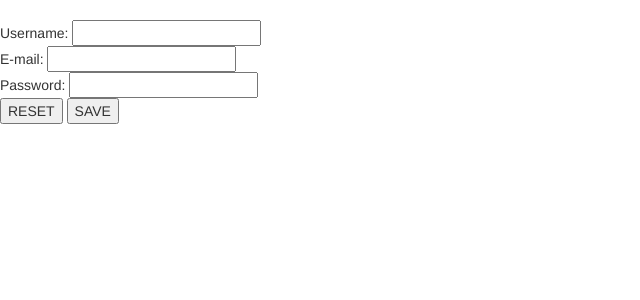
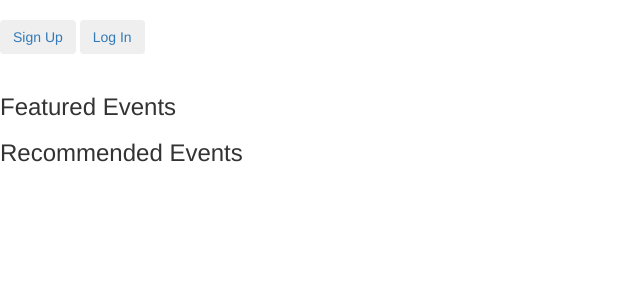
Before and after one commit to huntreslogan/ThisWeekend, a Flask app: page / in a window 1280 px wide. Shown: the top 300 px of the page, without its empty margins (0-640 px from the left). Run offline with Flask 2, Linux system fonts and the light colour scheme; some libraries are stand-ins or nearby versions.

Commit message:
Applying best practice for controllers and building home page

```diff
--- a/server.py
+++ b/server.py
@@ -107,6 +107,7 @@ def login():
   print data
   return "Yay!"
 
+
 if __name__=="__main__":
     # json_my_data()
     # gimme_some_deets(2)
--- a/static/css/app.css
+++ b/static/css/app.css
@@ -97,3 +97,7 @@ ul.specs dt {
 h1 {
   border-bottom: 1px solid gray;
 }
+
+.homebtns {
+  display: inline-block;
+}
--- a/static/js/app.js
+++ b/static/js/app.js
@@ -16,6 +16,10 @@ myApp.config(['$routeProvider',
         templateUrl: '/static/partials/home.html',
         controller: 'HomeCtrl',
       }).
+      when('/signup', {
+        templateUrl: '/static/partials/signup.html',
+        controller:'SignupCtrl'
+      }).
       when('/events', {
         templateUrl: '/static/partials/eventList.html',
         controller: 'EventListCtrl'
@@ -27,4 +31,6 @@ myApp.config(['$routeProvider',
       otherwise({
         redirectTo: '/home'
       });
-  }]);
+  }
+]
+);
--- a/static/partials/eventDetails.html
+++ b/static/partials/eventDetails.html
@@ -1,6 +1,6 @@
 
  <button
-  <div ng-controller="EventListCtrl">
+  <div ng-controller="EventListCtrl as ctrl">
   <ul>
     <li><a href="#/events">Event List</a></li>
     <!-- <li><a href="#/eventDetails">Event Details</a></li> -->
@@ -8,3 +8,4 @@
   <ul>
   </div>
 <h1>{{eventdetail.title}}</h1>
+Date : {{'2015-10-31' | date: 'medium'}}
--- a/static/partials/eventList.html
+++ b/static/partials/eventList.html
@@ -1,4 +1,4 @@
-<div class="container-fluid menu">
+<div class="container-fluid menu" ng-controller="EventListCtrl as ctrl">
 <div class="row">
   <div class="col-md-2">
     <!--Sidebar content-->
--- a/static/partials/home.html
+++ b/static/partials/home.html
@@ -1,17 +1,6 @@
-<div>
-  <form novalidate class="css-form">
+<div ng-controller="HomeCtrl as ctrl">
+<h3>Featured Events</h3>
 
-<b ng-show="wrongpassword">Wrong Password</b>
+<h3>Recommended Events</h3>
 
-    Username:
-      <input type="text" ng-model="user.name" required /><br />
-    E-mail:
-      <input type="email" ng-model="user.email" required /><br />
-    Password:
-      <input type="password" ng-model="user.password" required /><br />
-    <button ng-click="reset()">RESET</button>
-    <button ng-click="update(user)">SAVE</button>
-  </form>
-
-  {{ user.name }}
 </div>
--- a/templates/index.html
+++ b/templates/index.html
@@ -22,9 +22,10 @@
 
 <body>
 
-
-
-
+<div classn = "homebtns">
+<a href="#/signup"><button class="btn">Sign Up</button></a>
+<a href="#/signup"><button class="btn">Log In</button></a>
+<div><br>
   <div ng-view></div>
 
 
@@ -36,11 +37,11 @@
   <script src="/static/vendor/angular.js"></script>
   <script src="/static/vendor/angular-animate.js"></script>
   <script src="/static/vendor/angular-route.js"></script>
-  <script src="/static/js/app.js"></script>
   <script src="/static/js/controllers.js"></script>
   <script src="/static/js/animations.js"></script>
   <script src="/static/js/filters.js"></script>
   <script src="/static/js/directives.js"></script>
+   <script src="/static/js/app.js"></script>
 
 </body>
 </html>
```
Also changed, not shown: static/partials/signup.html (+9 -4 lines).
